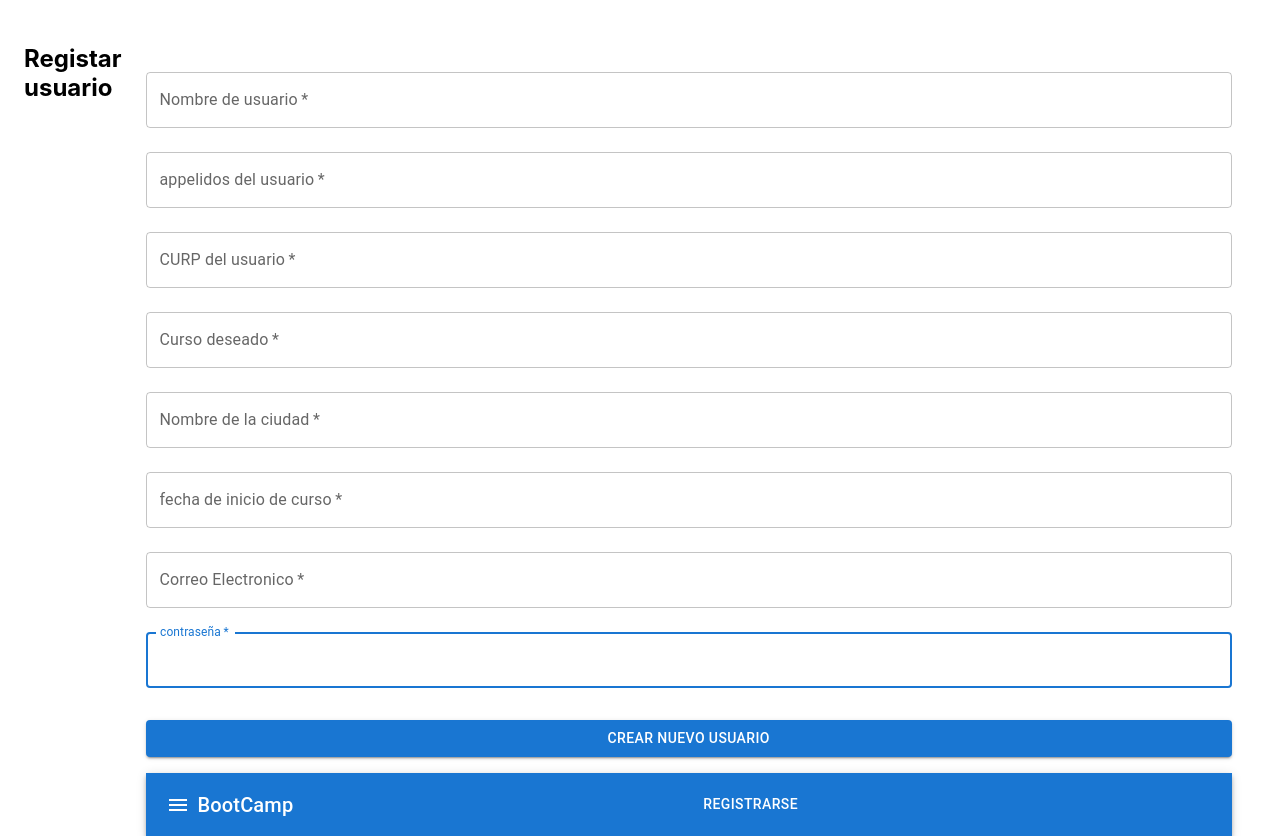
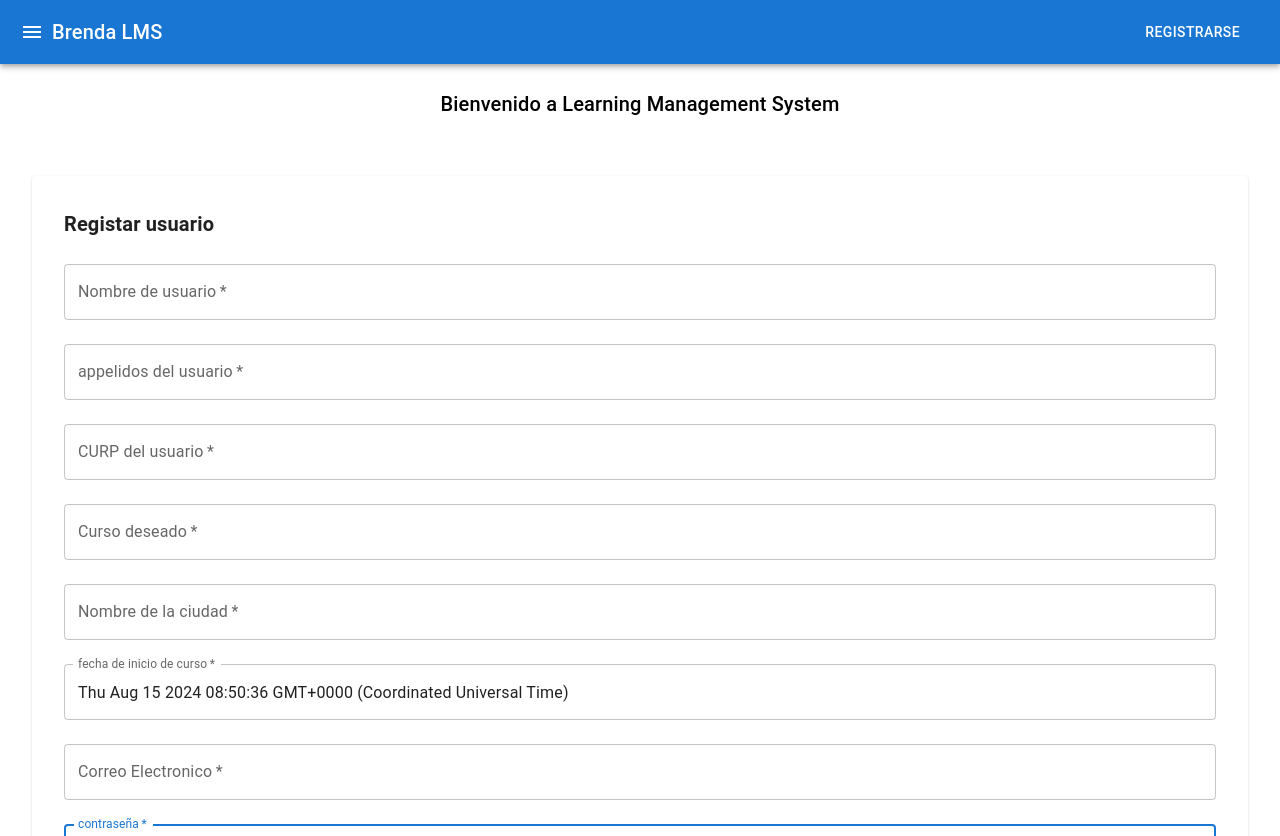
Before and after one commit to Amanjarrez0204/BrendaLMS, a React (Create React App) app: page /registrar in a window 1280 px wide. Shown: the top 836 px of the page. Built offline with nearby package versions, Linux system fonts and the light colour scheme.

Commit message:
Conexión con Backend

```diff
--- a/src/App.js
+++ b/src/App.js
@@ -1,23 +1,24 @@
-import React, {useState} from 'react';
-import {BrowserRouter as Router, Route, Routes} from "react-router-dom";
-import RegisterPage from './pages/RegisterPage';
-import Loginform from './Componets/LoginFrom';
-import { Box } from '@mui/material';
-import HomePage from './pages/Homepage';
-
+import React, { useState } from "react";
+import { BrowserRouter as Router, Route, Routes } from "react-router-dom";
+import RegisterPage from "./pages/RegisterPage";
+import Loginform from "./Componets/LoginFrom";
+import { Box } from "@mui/material";
+import HomePage from "./pages/Homepage";
+import LoginPage from "./pages/LoginPage";
 
 function App() {
   return (
     <div>
-
       <Router>
-      <Box sx={{display:`flez`}}>
-        <Box component="main"sx={{ flexGrow: 1, p: 3, width: { sm: `calc(100% - ${240}px)` } }}>
-
+        <Box sx={{ display: `flez` }}>
+          <Box
+            component="main"
+            // sx={{ flexGrow: 1, p: 3, width: { sm: `calc(100% - ${240}px)` } }}
+          >
             <Routes>
-      <Route path='/' element={<HomePage/>} />
-      <Route path='/registrar' element={<RegisterPage/>} />
-      <Route path='/login' element={<Loginform/>} />
+              <Route path="/" element={<LoginPage />} />
+              <Route path="/registrar" element={<RegisterPage />} />
+              <Route path="/login" element={<LoginPage />} />
             </Routes>
           </Box>
         </Box>
--- a/src/Componets/AppBar.js
+++ b/src/Componets/AppBar.js
@@ -1,28 +1,34 @@
 import React from "react";
-import { AppBar, Toolbar, Typography, IconButton, Button} from "@mui/material";
-import MenuIcon from "@mui/icons-material/Menu"
+import { AppBar, Toolbar, Typography, IconButton, Button } from "@mui/material";
+import MenuIcon from "@mui/icons-material/Menu";
+import { useNavigate } from "react-router-dom";
+import { Link } from "react-router-dom";
 
-const Appbar = ({handleDrawerToggle}) => {
+const Appbar = ({ handleDrawerToggle }) => {
+  const navigate = useNavigate();
   return (
-        <AppBar position="static">
-            <Toolbar>
+    <AppBar position="static" sx={{ p: 0 }}>
+      <Toolbar sx={{ p: 0 }}>
         <IconButton
           color="inherit"
           aria-label="open drawer"
           edge="start"
-                onClick={handleDrawerToggle}>
-                <MenuIcon/>
+          onClick={handleDrawerToggle}
+        >
+          <MenuIcon />
         </IconButton>
-                <Typography variant ="h6">
-                    BootCamp
-                </Typography>
-                <Button color = "inherit" style={{margin:`auto`}}>
+        <Typography variant="h6">Brenda LMS</Typography>
+        <Button
+          color="inherit"
+          sx={{ marginLeft: `auto`, p: 2 }}
+          component={Link}
+          to="/registrar"
+        >
           Registrarse
         </Button>
       </Toolbar>
     </AppBar>
   );
-
-}
+};
 
 export default Appbar;
--- a/src/Componets/RegisterFrom.js
+++ b/src/Componets/RegisterFrom.js
@@ -1,41 +1,56 @@
-import React, {useState} from "react";
+import React, { useState } from "react";
 import axios from "axios";
 import { TextField, Button, Box } from "@mui/material";
-
-
+import { useNavigate } from "react-router-dom";
 
 const RegisterFrom = () => {
-    const [nombre, setNombre] = useState('');
-    const [apellidos, setApellidos] = useState('');
-    const [ciudad, setCiudad] = useState('');
-    const [curp, setCurp] = useState('');
-    const [fechaIngreso, setFechaIngreso] = useState('');
-    const [cursos, setCursos] = useState('');
-    const [correoElectronico, setCorreoElectronico] = useState('');
-    const [contraseña, setContraseña] = useState('');
+  const [nombre, setNombre] = useState("");
+  const [apellidos, setApellidos] = useState("");
+  const [ciudad, setCiudad] = useState("");
+  const [curp, setCurp] = useState("");
+  const [fechaIngreso, setFechaIngreso] = useState("");
+  const [cursos, setCursos] = useState("");
+  const [correoElectronico, setCorreoElectronico] = useState("");
+  const [password, setPassword] = useState("");
 
   //REvisar si es util en el registro Las calificaciones y las conferencias
-    const rol = 'admin'
-    const calificaciones = '10'
-    const conferencias = '10'
+  const rol = "Alumno";
+  const calificaciones = "10";
+  const conferencias = "10";
+  const fechaRegistro = new Date();
+  const navigate = useNavigate();
 
-    const handleRegister = async () =>{
-        try{
+  const handleRegister = async () => {
+    try {
       //conectar con la base de datos para el registro de usuario
-            const response = await axios.get('http://localhost:3001/api/', {nombre,apellidos,ciudad,curp,fechaIngreso, cursos, correoElectronico, contraseña,calificaciones, conferencias, rol});
+      const response = await axios.post("http://localhost:3001/api/users/", {
+        nombre,
+        apellidos,
+        ciudad,
+        curp,
+        fechaIngreso,
+        cursos,
+        correoElectronico,
+        password,
+        // calificaciones,
+        // conferencias,
+        rol,
+      });
       alert("Usuario registrado con éxito");
+      console.log(response.data);
 
+      //redirigir a la pagina de login
 
-
-        }catch(err){
+      navigate("/login");
+    } catch (err) {
+      console.log(err.response.data);
       console.log(err);
       alert(`Error al registrar usuario ${nombre}`);
     }
+  };
 
-    }
-
-    return(
-        <Box component='form' sx={{mt:1}}>
+  return (
+    <Box component="form" sx={{ mt: 1 }}>
       <TextField
         margin="normal"
         required
@@ -46,7 +61,7 @@ const RegisterFrom = () => {
         autoComplete="nombre"
         autoFocus
         value={nombre}
-                onChange={(e)=>setNombre(e.target.value)}
+        onChange={(e) => setNombre(e.target.value)}
       />
       <TextField
         margin="normal"
@@ -58,7 +73,7 @@ const RegisterFrom = () => {
         autoComplete="apellidos"
         autoFocus
         value={apellidos}
-                onChange={(e)=>setApellidos(e.target.value)}
+        onChange={(e) => setApellidos(e.target.value)}
       />
       <TextField
         margin="normal"
@@ -70,7 +85,7 @@ const RegisterFrom = () => {
         autoComplete="curp"
         autoFocus
         value={curp}
-                onChange={(e)=>setCurp(e.target.value)}
+        onChange={(e) => setCurp(e.target.value)}
       />
       <TextField
         margin="normal"
@@ -82,7 +97,7 @@ const RegisterFrom = () => {
         autoComplete="cursos"
         autoFocus
         value={cursos}
-                onChange={(e)=>setCursos(e.target.value)}
+        onChange={(e) => setCursos(e.target.value)}
       />
       <TextField
         margin="normal"
@@ -94,7 +109,7 @@ const RegisterFrom = () => {
         autoComplete="ciudad"
         autoFocus
         value={ciudad}
-                onChange={(e)=>setCiudad(e.target.value)}
+        onChange={(e) => setCiudad(e.target.value)}
       />
       <TextField
         margin="normal"
@@ -105,8 +120,9 @@ const RegisterFrom = () => {
         name="fechaInfreso"
         autoComplete="fechaIngreso"
         autoFocus
-                value={fechaIngreso}
-                onChange={(e)=>setFechaIngreso(e.target.value)}
+        // value={fechaIngreso}
+        value={fechaRegistro}
+        onChange={(e) => setFechaIngreso(e.target.value)}
       />
       <TextField
         margin="normal"
@@ -118,34 +134,31 @@ const RegisterFrom = () => {
         autoComplete="correoElectronico"
         autoFocus
         value={correoElectronico}
-                onChange={(e)=>setCorreoElectronico(e.target.value)}
+        onChange={(e) => setCorreoElectronico(e.target.value)}
       />
       <TextField
         margin="normal"
         required
         fullWidth
-                id="contraseña"
+        id="password"
         label="contraseña"
         name="contraseña"
         autoComplete="contraseña"
         autoFocus
-                value={contraseña}
-                type='password'
-                onChange={(e)=>setContraseña(e.target.value)}
+        value={password}
+        type="password"
+        onChange={(e) => setPassword(e.target.value)}
       />
       <Button
         fullWidth
-                variant='contained'
-                sx={{mt:3,mb:2}}
+        variant="contained"
+        sx={{ mt: 3, mb: 2 }}
         onClick={handleRegister}
       >
         Crear nuevo usuario
       </Button>
     </Box>
-
-    )
-
-
-}
+  );
+};
 
 export default RegisterFrom;
--- a/src/pages/LoginPage.js
+++ b/src/pages/LoginPage.js
@@ -1,20 +1,32 @@
 import React from "react";
 import Loginform from "../Componets/LoginFrom";
 
-import { Box } from "@mui/material";
+import { AppBar, Box, Grid, Typography, Paper } from "@mui/material";
+import Appbar from "../Componets/AppBar";
 
-const LoginPage = () =>{
-    return (
-        <Box sx={{display:"flex"}}>
-            <h1>Iniciar Sesion</h1>
-            <Box component="main" sx= {{flexgrow: 1, p: 3 }}>
-            <Loginform/>
+const LoginPage = () => {
+  return (
+    <Box sx={{}}>
+      <Grid container spacing={3} alignItems="center" justifyContent="center">
+        <Grid item xs={12}>
+          <Appbar />
+        </Grid>
 
-            </Box>
-
-
-        </Box>
-    )
-
+        <Grid item xs={12} justifyContent="center">
+          <Typography variant="h6" sx={{ textAlign: "center" }}>
+            Bienvenido a Learning Management System
+          </Typography>
+        </Grid>
+        <Grid item xs={12} sx={{}} alignItems="center" justifyContent="center">
+          <Paper sx={{ p: 4, m: 4 }}>
+            <Typography variant="h6" sx={{ fontWeight: "Bold" }}>
+              Iniciar Sesión{" "}
+            </Typography>
+            <Loginform />
+          </Paper>
+        </Grid>
+      </Grid>
+    </Box>
+  );
 };
 export default LoginPage;
--- a/src/pages/RegisterPage.js
+++ b/src/pages/RegisterPage.js
@@ -1,25 +1,31 @@
 import React from "react";
 import RegisterFrom from "../Componets/RegisterFrom";
-import { Box } from "@mui/material";
+import { Box, Grid, Paper, Typography } from "@mui/material";
 import Appbar from "../Componets/AppBar";
 
-const RegisterPage = () =>{
-    return (
+const RegisterPage = () => {
+  return (
+    <Box sx={{}}>
+      <Grid container spacing={3} alignItems="center" justifyContent="center">
+        <Grid item xs={12}>
+          <Appbar />
+        </Grid>
 
-
-
-        <Box sx={{display:"flex"}}>
-            <h2>Registar usuario</h2>
-            <Box component="main" sx= {{flexgrow: 1, p: 3 }}>
-                <RegisterFrom/>
-
-                <Appbar/>
-
-            </Box>
-
-
-        </Box>
-    )
-
+        <Grid item xs={12} justifyContent="center">
+          <Typography variant="h6" sx={{ textAlign: "center" }}>
+            Bienvenido a Learning Management System
+          </Typography>
+        </Grid>
+        <Grid item xs={12} sx={{}} alignItems="center" justifyContent="center">
+          <Paper sx={{ p: 4, m: 4 }}>
+            <Typography variant="h6" sx={{ fontWeight: "Bold" }}>
+              Registar usuario
+            </Typography>
+            <RegisterFrom />
+          </Paper>
+        </Grid>
+      </Grid>
+    </Box>
+  );
 };
 export default RegisterPage;
```
Also changed, not shown: src/Componets/SideBar.js (added, +83 -0 lines), src/pages/Homepage.js (+8 -14 lines). Lines whose indentation alone changed are shown as unchanged.
